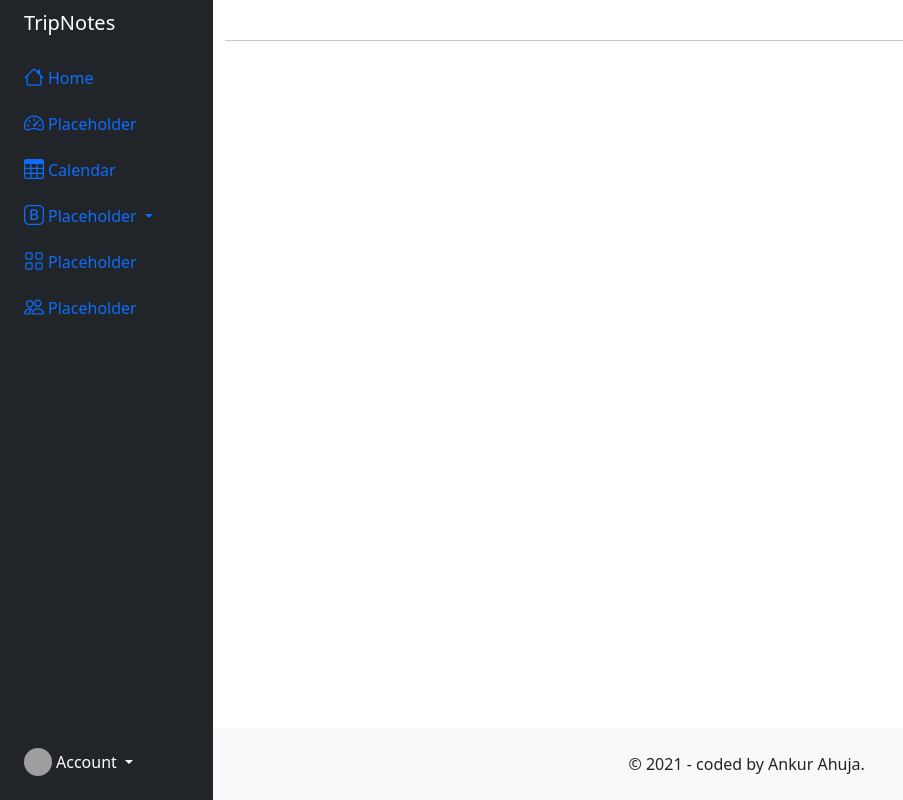
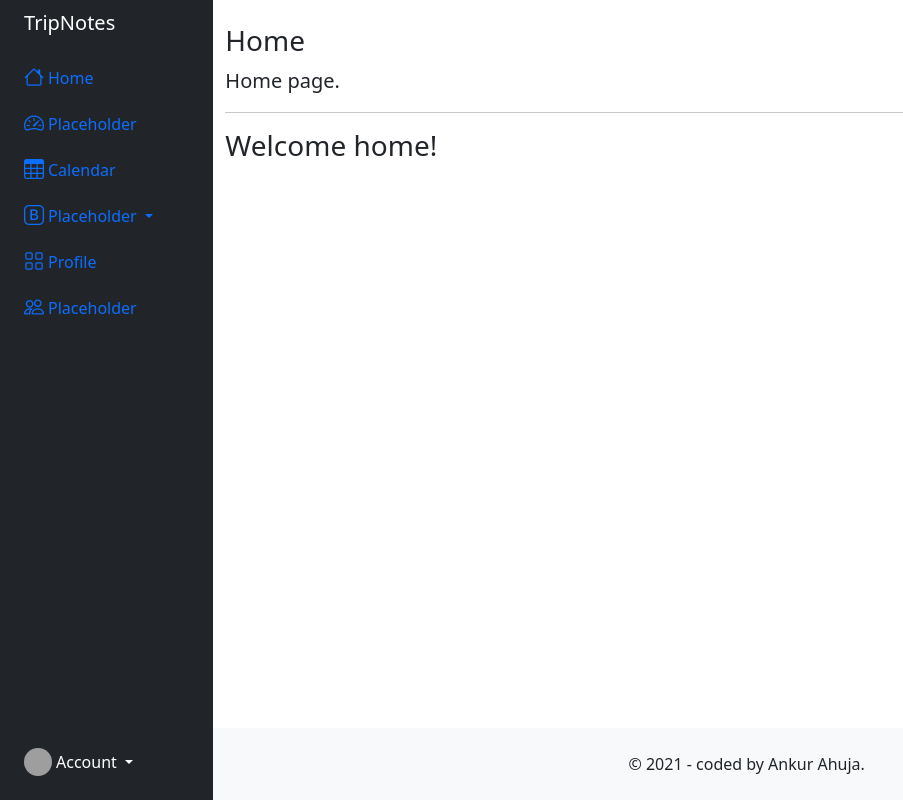
Before and after one commit to ankurahuja-tech/trip-planner, a Django app: page / in a window 1280 px wide. Shown: the whole page, without its empty margins (0-903 px from the left). Run offline with Django 3.2, Linux system fonts and the light colour scheme; the visitor is signed in with stand-in values (Sample User, id 1); grey boxes are pictures that could not be loaded.

Commit message:
add profile page

```diff
--- a/config/urls.py
+++ b/config/urls.py
@@ -6,6 +6,7 @@
 urlpatterns = [
     path('admin/', admin.site.urls),
     path('accounts/', include('allauth.urls')),
+    path('accounts/', include('trip_planner.accounts.urls', namespace='accounts')),
     path('', include('trip_planner.pages.urls', namespace='pages')),
 ]
 
--- /dev/null
+++ b/trip_planner/accounts/urls.py
@@ -0,0 +1,8 @@
+from django.conf.urls import url
+from django.urls import path
+from .views import ProfilePageView
+
+app_name = "accounts"
+urlpatterns = [
+    path('profile/', ProfilePageView.as_view(), name='profile'),
+]
--- a/trip_planner/accounts/views.py
+++ b/trip_planner/accounts/views.py
@@ -1,3 +1,8 @@
 from django.shortcuts import render
+from django.contrib.auth.mixins import LoginRequiredMixin
+from django.views.generic.base import TemplateView
 
 # Create your views here.
+
+class ProfilePageView(LoginRequiredMixin, TemplateView):
+    template_name = 'accounts/profile.html'
--- a/trip_planner/templates/pages/home.html
+++ b/trip_planner/templates/pages/home.html
@@ -1,16 +1,21 @@
 <!DOCTYPE html>
 {% extends 'base.html' %}
-{% load static %}
-<html lang="en">
-<head>
-    <meta charset="UTF-8">
-    <meta http-equiv="X-UA-Compatible" content="IE=edge">
-    <meta name="viewport" content="width=device-width, initial-scale=1.0">
-    <title>Trip Planner - Home</title>
-    <!--==================== CSS ====================-->
-    <link rel="stylesheet" href={% static 'static/styles.css' %}>
-</head>
-<body>
-    <h1>HOME PAGE</h1>
-</body>
-</html>
+
+{% block title %}
+    Home | Trip Planner
+{% endblock title %}
+
+{% block header %}
+    Home
+{% endblock header %}
+
+{% block description %}
+    Home page.
+{% endblock description %}
+
+{% block content %}
+
+    {{ block.super }}
+    <h3>Welcome home!</h3>
+
+{% endblock content %}
--- a/trip_planner/templates/partials/_sidebar.html
+++ b/trip_planner/templates/partials/_sidebar.html
@@ -1,11 +1,11 @@
 <div class="sidebar__topnav-max-height col-12 col-sm-3 col-xl-2 px-sm-2 px-0 bg-dark d-flex sticky-top">
                 <div class="d-flex flex-sm-column flex-row flex-grow-1 align-items-center align-items-sm-start px-3 pt-2 text-white">
-                    <a href={% url 'pages:home' %} class="d-flex align-items-center pb-sm-3 mb-md-0 me-md-auto text-white text-decoration-none">
+                    <a href="{% url 'pages:home' %}" class="d-flex align-items-center pb-sm-3 mb-md-0 me-md-auto text-white text-decoration-none">
                         <span class="fs-5">T<span class="d-none d-sm-inline">ripNotes</span></span>
                     </a>
                     <ul class="nav nav-pills flex-sm-column flex-row flex-nowrap flex-shrink-1 flex-sm-grow-0 flex-grow-1 mb-sm-auto mb-0 justify-content-center align-items-center align-items-sm-start" id="menu">
                         <li class="nav-item">
-                            <a href={% url 'pages:home' %} class="nav-link px-sm-0 px-2">
+                            <a href="{% url 'pages:home' %}" class="nav-link px-sm-0 px-2">
                                 <i class="fs-5 bi-house"></i><span class="ms-1 d-none d-sm-inline">Home</span>
                             </a>
                         </li>
@@ -32,8 +32,8 @@
                             </ul>
                         </li>
                         <li>
-                            <a href="#" class="nav-link px-sm-0 px-2">
-                                <i class="fs-5 bi-grid"></i><span class="ms-1 d-none d-sm-inline">Placeholder</span></a>
+                            <a href="{% url 'accounts:profile' %}" class="nav-link px-sm-0 px-2">
+                                <i class="fs-5 bi-grid"></i><span class="ms-1 d-none d-sm-inline">Profile</span></a>
                         </li>
                         <li>
                             <a href="#" class="nav-link px-sm-0 px-2">
@@ -46,7 +46,7 @@
                             <span class="d-none d-sm-inline mx-1">Account</span>
                         </a>
                         <ul class="dropdown-menu dropdown-menu-dark text-small shadow" aria-labelledby="dropdownUser1">
-                            <li><a class="dropdown-item" href="#">Profile</a></li>
+                            <li><a class="dropdown-item" href="{% url 'accounts:profile' %}">Profile</a></li>
                             <li><a class="dropdown-item" href="{% url 'account_email' %}">Configure Emails</a></li>
                             <li><a class="dropdown-item" href="{% url 'account_change_password' %}">Change Password</a></li>
                             <li><a class="dropdown-item" href="{% url 'account_reset_password' %}">Reset Password</a></li>
```
Also changed, not shown: trip_planner/accounts/tests/test_views.py (+29 -5 lines), trip_planner/templates/accounts/profile.html (added, +23 -0 lines).
